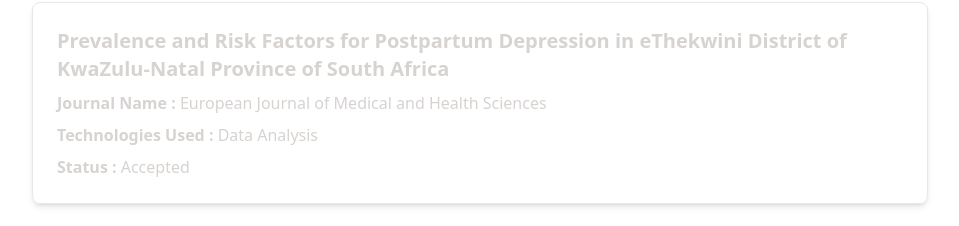
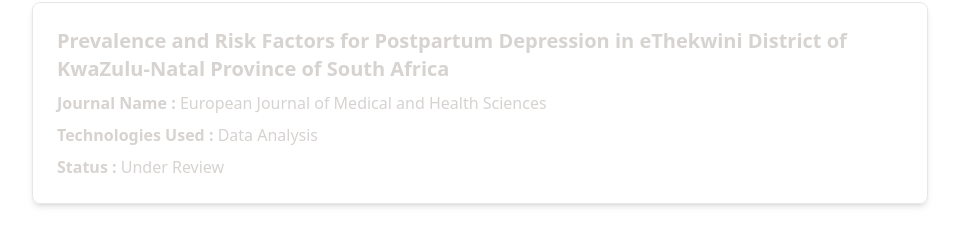
Before and after one commit to hoque21/Rafiul-Hoque, a React (Vite) app: page / in a window 1280 px wide. Shown: the part 4575-4801 px from the top of the page, without its empty margins (160-1119 px from the left). Built offline with nearby package versions, Linux system fonts and the light colour scheme; the HTML template or start-up script is replaced by a standard one.

Commit message:
Publication

```diff
--- a/src/constants/index.js
+++ b/src/constants/index.js
@@ -55,7 +55,7 @@ export const PUBLICATION = [
     journalName: 'European Journal of Medical and Health Sciences',
     journalLink: 'https://www.ej-med.org/index.php/ejmed',
     technologies: ["Data Analysis"],
-    status: 'Accepted',
+    status: 'Under Review',
   },
   {
     title: `Trends and Factors for Adverse Pregnancy Outcomes of Low-risk Pregnancy from a Midwife Ob-
```
